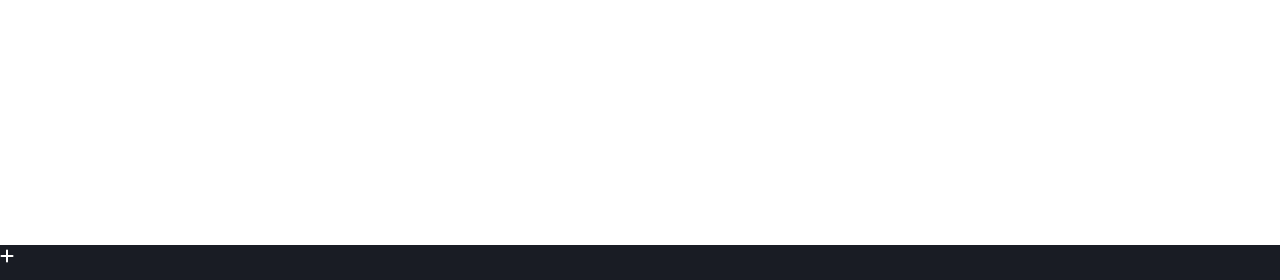
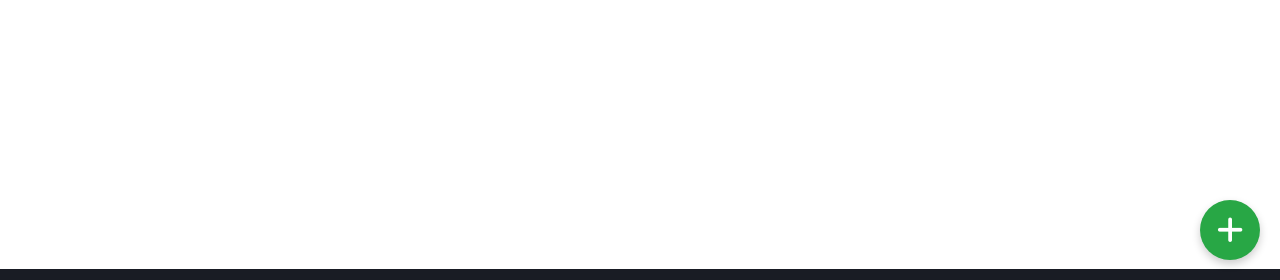
Before and after one commit to NiccoCoder/oportunIF_IFPR, a PHP site: template frontend/pages/paginagerenciamento.html in a window 1280 px wide. Shown: the part 520-800 px from the top of the page. Run offline with PHP 8.4, Linux system fonts and the light colour scheme; the template is opened without the code that fills it, so the values that code supplies are empty; some web fonts are replaced.

Commit message:
floating bottom verde gerenciamento

```diff
--- a/frontend/css/gerenciamento.css
+++ b/frontend/css/gerenciamento.css
@@ -164,3 +164,20 @@
     .dropdown-item:hover {
       color: #ffffff; /* Cor do texto */
     }
+    .floating-button {
+      position: fixed;
+      bottom: 20px;
+      right: 20px;
+      background-color: #28a745;
+      color: white;
+      border: none;
+      border-radius: 50%;
+      width: 60px;
+      height: 60px;
+      font-size: 30px;
+      display: flex;
+      align-items: center;
+      justify-content: center;
+      box-shadow: 0 4px 8px rgba(0, 0, 0, 0.2);
+      cursor: pointer;
+    }
```
